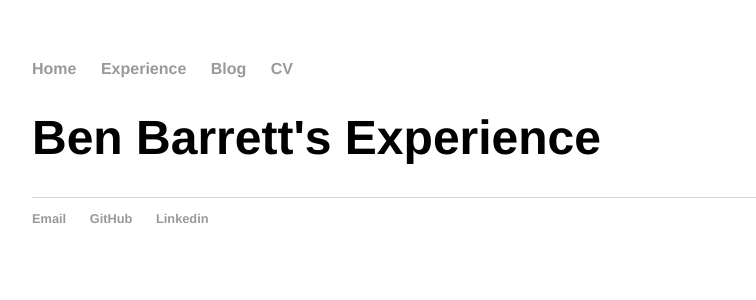
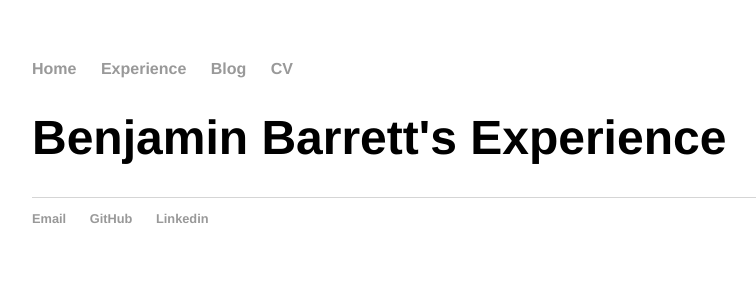
Before and after one commit to Ben4444/Ben4444.github.io, a Jekyll site: the page built from experience/index.html, in a window 1280 px wide. Shown: the top 300 px of the page, without its empty margins (160-916 px from the left). Built offline with Jekyll 4.4.1, drawn with Linux system fonts in a browser that asks for light colours.

Commit message:
Formatting

```diff
--- a/_config.yml
+++ b/_config.yml
@@ -1,3 +1,3 @@
-name: Ben Barrett's Blog
+name: Benjamin Barrett's Blog
 markdown: kramdown
 permalink: /blog/:year/:month/:day/:title
--- a/blog/index.html
+++ b/blog/index.html
@@ -1,6 +1,6 @@
 ---
 layout: default
-title: Ben Barrett's Blog
+title: Benjamin Barrett's Blog
 ---
 	<h1>{{ page.title }}</h1>
 	<ul class="posts">
--- a/cv/index.html
+++ b/cv/index.html
@@ -1,6 +1,6 @@
 ---
 layout: default
-title: Ben Barrett's CV
+title: Benjamin Barrett's CV
 ---
 	<h1>{{ page.title }}</h1>
     <iframe src="/assets/pdfs/Curriculum_Vitae_Barrett_PDF.pdf" width="100%" height="500px"></iframe>
--- a/experience/index.html
+++ b/experience/index.html
@@ -1,5 +1,5 @@
 ---
 layout: default
-title: Ben Barrett's Experience
+title: Benjamin Barrett's Experience
 ---
 	<h1>{{ page.title }}</h1>
```
